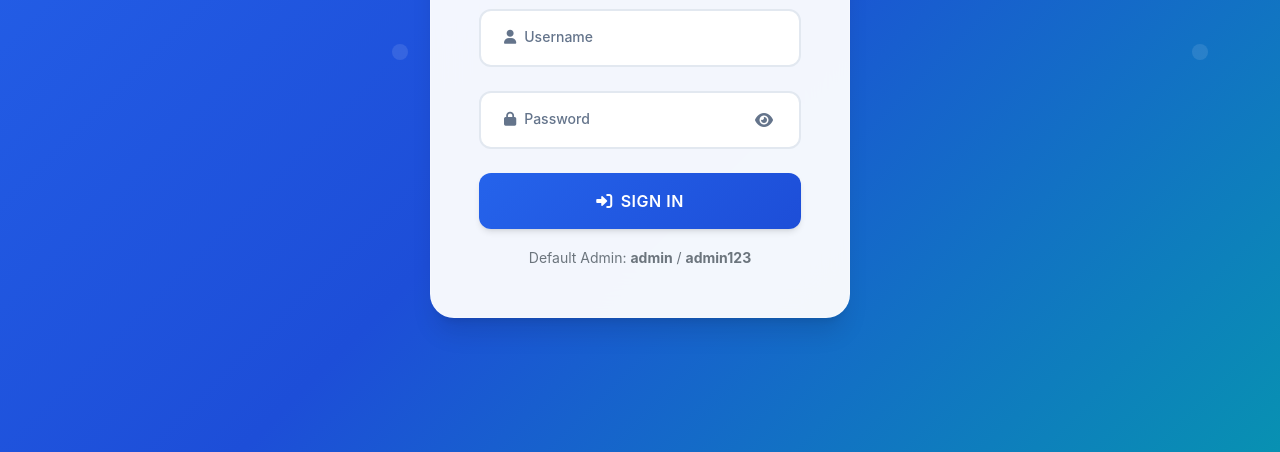
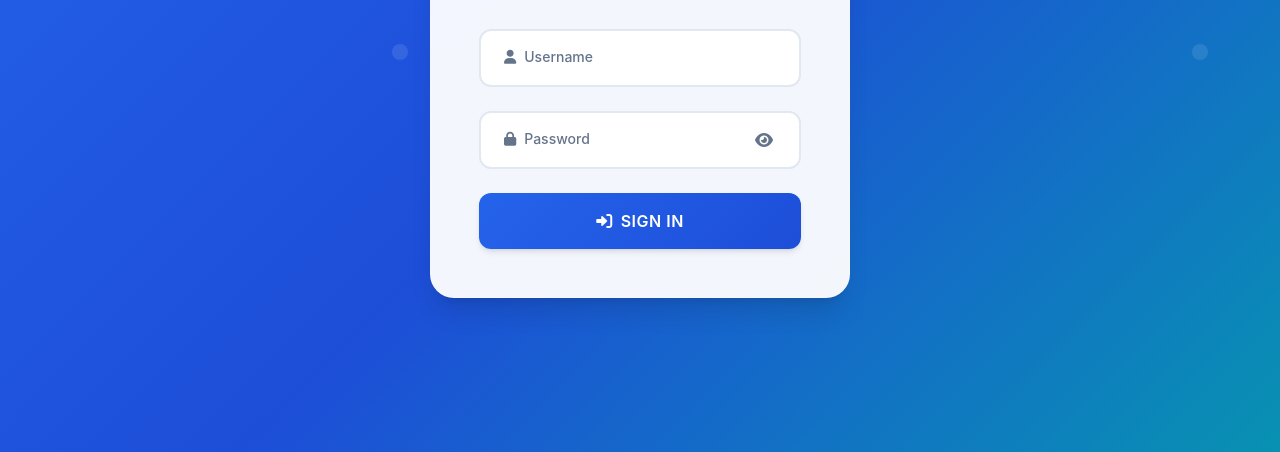
Before and after one commit to mfaizi44175/erp_system, a website: page public/login.html in a window 1280 px wide. Shown: the part 348-800 px from the top of the page. Drawn offline with nearby package versions, Linux system fonts and the light colour scheme; no server answers.

Commit message:
Security fix: Remove exposed default admin credentials from login page

```diff
--- a/public/login.html
+++ b/public/login.html
@@ -414,11 +414,7 @@
                     </button>
                 </div>
             </form>
-            <div class="text-center mt-3">
-                <small class="text-muted">
-                    Default Admin: <strong>admin</strong> / <strong>admin123</strong>
-                </small>
-            </div>
+
         </div>
     </div>
 
```
